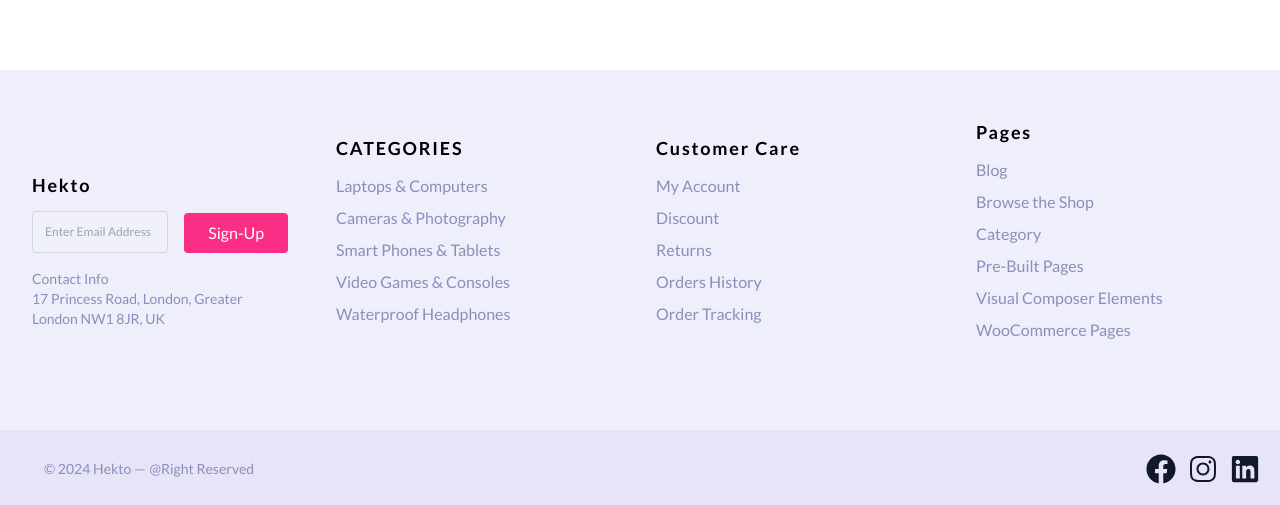
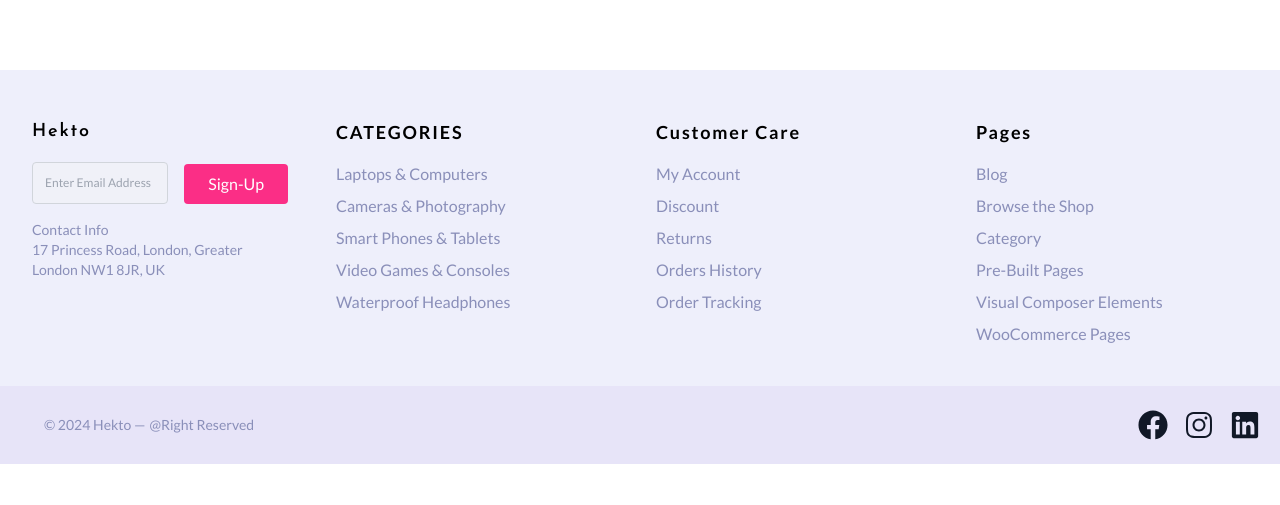
Before and after one commit to hibaziaa/figma-hackathon, a Next.js app: page / in a window 1280 px wide. Shown: the part 6336-6841 px from the top of the page. After the commit the page ends 6800 px from the top, so only its background shows below. Built offline with nearby package versions, Linux system fonts and the light colour scheme.

Commit message:
updated the footer

```diff
--- a/src/app/components/footer.tsx
+++ b/src/app/components/footer.tsx
@@ -1,21 +1,19 @@
-import React from 'react'
-import {FaFacebook, FaGithub} from 'react-icons/fa'
-import { RxInstagramLogo } from "react-icons/rx";
-import {FaLinkedin } from 'react-icons/fa'
-import Link from "next/link"
+import React from 'react';
+import { FaFacebook, FaGithub } from 'react-icons/fa';
+import { RxInstagramLogo } from 'react-icons/rx';
+import { FaLinkedin } from 'react-icons/fa';
 
 function Footer() {
   return (
-    <footer className="text-[#8A8FB9] body-font bg-[#EEEFFB]">
-    <div className="container py-12 mx-auto mt-[40px]">
-      <div className="flex flex-wrap items-center justify-around md:text-left text-center order-first">
-
+    <footer className="text-[#8A8FB9] font-lato bg-[#EEEFFB]">
+      <div className="container pt-12 mx-auto ">
+        <div className="flex flex-wrap items-start justify-around md:text-left text-center order-first">
           {/* Hekto Section */}
-        <div className="lg:w-1/4 md:w-1/2 w-full px-8">
-          <h2 className="title-font font-bold text-black tracking-widest text-lg mb-3">
+          <div className="lg:w-1/4 md:w-1/2 w-full px-8 mb-8">
+            <h2 className="font-josefin font-bold text-black tracking-widest text-lg mb-4">
               Hekto
             </h2>
-          <div className="flex xl:flex-nowrap md:flex-nowrap lg:flex-wrap flex-wrap justify-center items-end md:justify-start">
+            <div className="flex xl:flex-nowrap md:flex-nowrap lg:flex-wrap flex-wrap justify-center items-end md:justify-start mb-4">
               <div className="relative w-40 sm:w-auto xl:mr-4 lg:mr-0 sm:mr-4 mr-2">
                 <input
                   type="text"
@@ -29,7 +27,7 @@
                 Sign-Up
               </button>
             </div>
-          <p className="text-[#8A8FB9] text-sm mt-4 md:text-left text-center">
+            <p className="text-[#8A8FB9] text-sm">
               Contact Info
               <br className="lg:block hidden" />
               17 Princess Road, London, Greater London NW1 8JR, UK
@@ -37,80 +35,52 @@
           </div>
 
           {/* Categories Section */}
-        <div className="lg:w-1/4 md:w-1/2 w-full px-4">
-          <h2 className="title-font font-bold text-black tracking-widest text-lg mb-3">
+          <div className="lg:w-1/4 md:w-1/2 w-full px-4 mb-8">
+            <h2 className="title-font font-bold text-black tracking-widest text-lg mb-4">
               CATEGORIES
             </h2>
-          <nav className="list-none mb-10">
-            <li className="mb-2">
-              <a className="text-[#8A8FB9] hover:text-gray-800">Laptops & Computers</a>
+            <nav className="list-none">
+              {['Laptops & Computers', 'Cameras & Photography', 'Smart Phones & Tablets', 'Video Games & Consoles', 'Waterproof Headphones'].map((item, index) => (
+                <li key={index} className="mb-2">
+                  <a href="#" className="text-[#8A8FB9] hover:text-gray-800 cursor-pointer">
+                    {item}
+                  </a>
                 </li>
-            <li className="mb-2">
-              <a className="text-[#8A8FB9] hover:text-gray-800">Cameras & Photography</a>
-            </li>
-            <li className="mb-2">
-              <a className="text-[#8A8FB9] hover:text-gray-800">Smart Phones & Tablets</a>
-            </li>
-            <li className="mb-2">
-              <a className="text-[#8A8FB9] hover:text-gray-800">Video Games & Consoles</a>
-            </li>
-            <li className="mb-2">
-              <a className="text-[#8A8FB9] hover:text-gray-800">Waterproof Headphones</a>
-            </li>
+              ))}
             </nav>
           </div>
 
           {/* Customer Care Section */}
-        <div className="lg:w-1/4 md:w-1/2 w-full px-4">
-          <h2 className="title-font font-bold text-black tracking-widest text-lg mb-3">
+          <div className="lg:w-1/4 md:w-1/2 w-full px-4 mb-8">
+            <h2 className="title-font font-bold text-black tracking-widest text-lg mb-4">
               Customer Care
             </h2>
-          <nav className="list-none mb-10">
-            <li className="mb-2">
-              <a className="text-[#8A8FB9] hover:text-gray-800">My Account</a>
+            <nav className="list-none">
+              {['My Account', 'Discount', 'Returns', 'Orders History', 'Order Tracking'].map((item, index) => (
+                <li key={index} className="mb-2">
+                  <a href="#" className="text-[#8A8FB9] hover:text-gray-800 cursor-pointer">
+                    {item}
+                  </a>
                 </li>
-            <li className="mb-2">
-              <a className="text-[#8A8FB9] hover:text-gray-800">Discount</a>
-            </li>
-            <li className="mb-2">
-              <a className="text-[#8A8FB9] hover:text-gray-800">Returns</a>
-            </li>
-            <li className="mb-2">
-              <a className="text-[#8A8FB9] hover:text-gray-800">Orders History</a>
-            </li>
-            <li className="mb-2">
-              <a className="text-[#8A8FB9] hover:text-gray-800">Order Tracking</a>
-            </li>
+              ))}
             </nav>
           </div>
 
           {/* Pages Section */}
-        <div className="lg:w-1/4 md:w-1/2 w-full px-4">
-          <h2 className="title-font font-bold text-black tracking-widest text-lg mb-3">
+          <div className="lg:w-1/4 md:w-1/2 w-full px-4 mb-8">
+            <h2 className="title-font font-bold text-black tracking-widest text-lg mb-4">
               Pages
             </h2>
-          <nav className="list-none mb-10">
-            <li className="mb-2">
-              <a className="text-[#8A8FB9] hover:text-gray-800">Blog</a>
+            <nav className="list-none">
+              {['Blog', 'Browse the Shop', 'Category', 'Pre-Built Pages', 'Visual Composer Elements', 'WooCommerce Pages'].map((item, index) => (
+                <li key={index} className="mb-2">
+                  <a href="#" className="text-[#8A8FB9] hover:text-gray-800 cursor-pointer">
+                    {item}
+                  </a>
                 </li>
-            <li className="mb-2">
-              <a className="text-[#8A8FB9] hover:text-gray-800">Browse the Shop</a>
-            </li>
-            <li className="mb-2">
-              <a className="text-[#8A8FB9] hover:text-gray-800">Category</a>
-            </li>
-            <li className="mb-2">
-              <a className="text-[#8A8FB9] hover:text-gray-800">Pre-Built Pages</a>
-            </li>
-            <li className="mb-2">
-              <a className="text-[#8A8FB9] hover:text-gray-800">Visual Composer Elements</a>
-            </li>
-            <li className="mb-2">
-              <a className="text-[#8A8FB9] hover:text-gray-800">WooCommerce Pages</a>
-            </li>
+              ))}
             </nav>
           </div>
-
         </div>
       </div>
 
@@ -128,24 +98,21 @@
               @Right Reserved
             </a>
           </p>
-        <span className=" inline-flex sm:ml-auto sm:mt-0 mt-4 justify-center sm:justify-start">
-          <div className="text-3xl text-gray-900">
+          <span className="inline-flex sm:ml-auto sm:mt-0 mt-4 justify-center sm:justify-start space-x-4">
+            <a href="#" className="text-gray-900 text-3xl">
               <FaFacebook />
-          </div>
-          <div className="text-3xl ml-3 text-gray-900">
+            </a>
+            <a href="#" className="text-gray-900 text-3xl">
               <RxInstagramLogo />
-          </div>
-          <div className="text-3xl ml-3 text-gray-900">
+            </a>
+            <a href="#" className="text-gray-900 text-3xl">
               <FaLinkedin />
-          </div>
+            </a>
           </span>
         </div>
       </div>
     </footer>
-
-
-
-  )
+  );
 }
 
 export default Footer;
```
Lines whose indentation alone changed are shown as unchanged.
